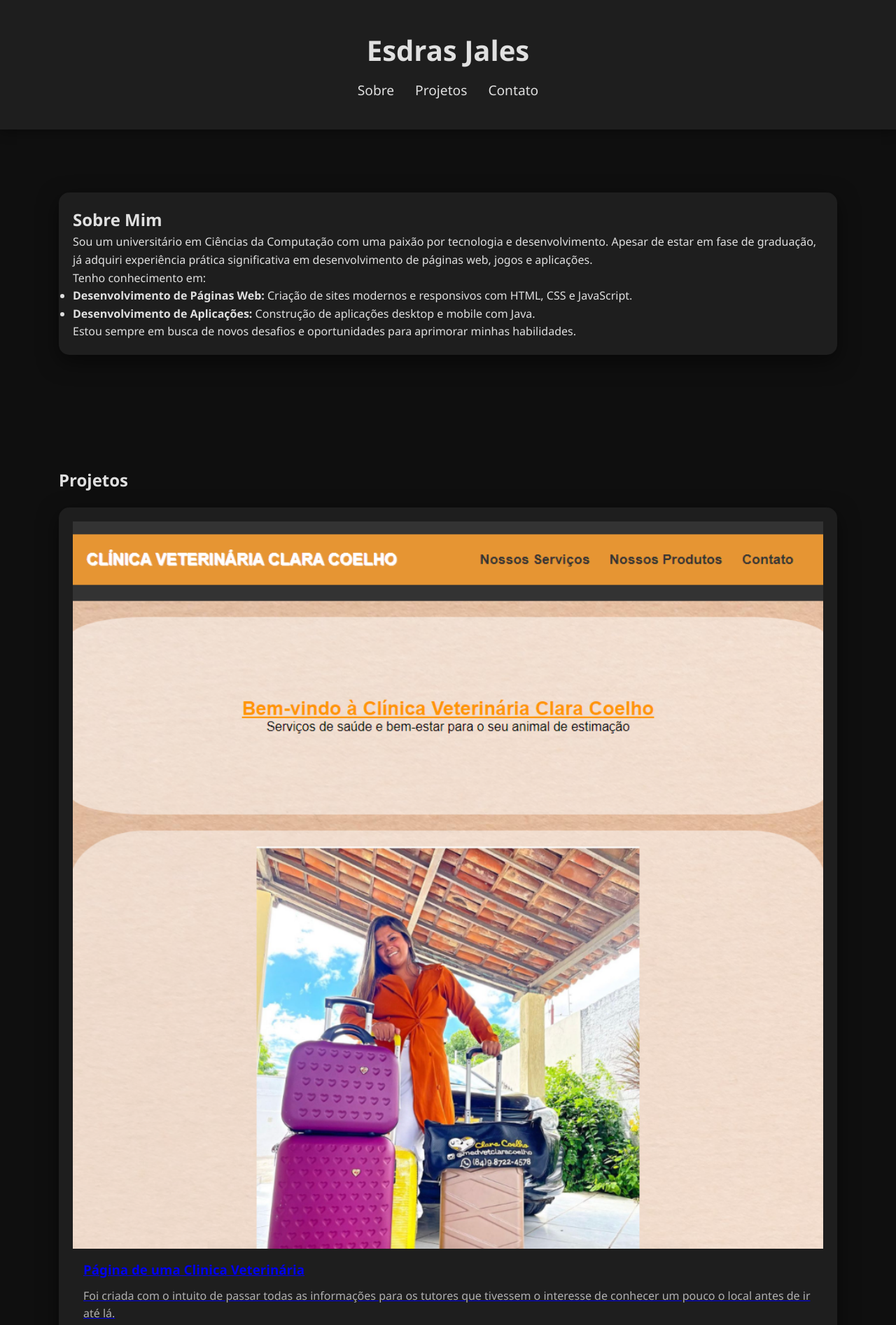
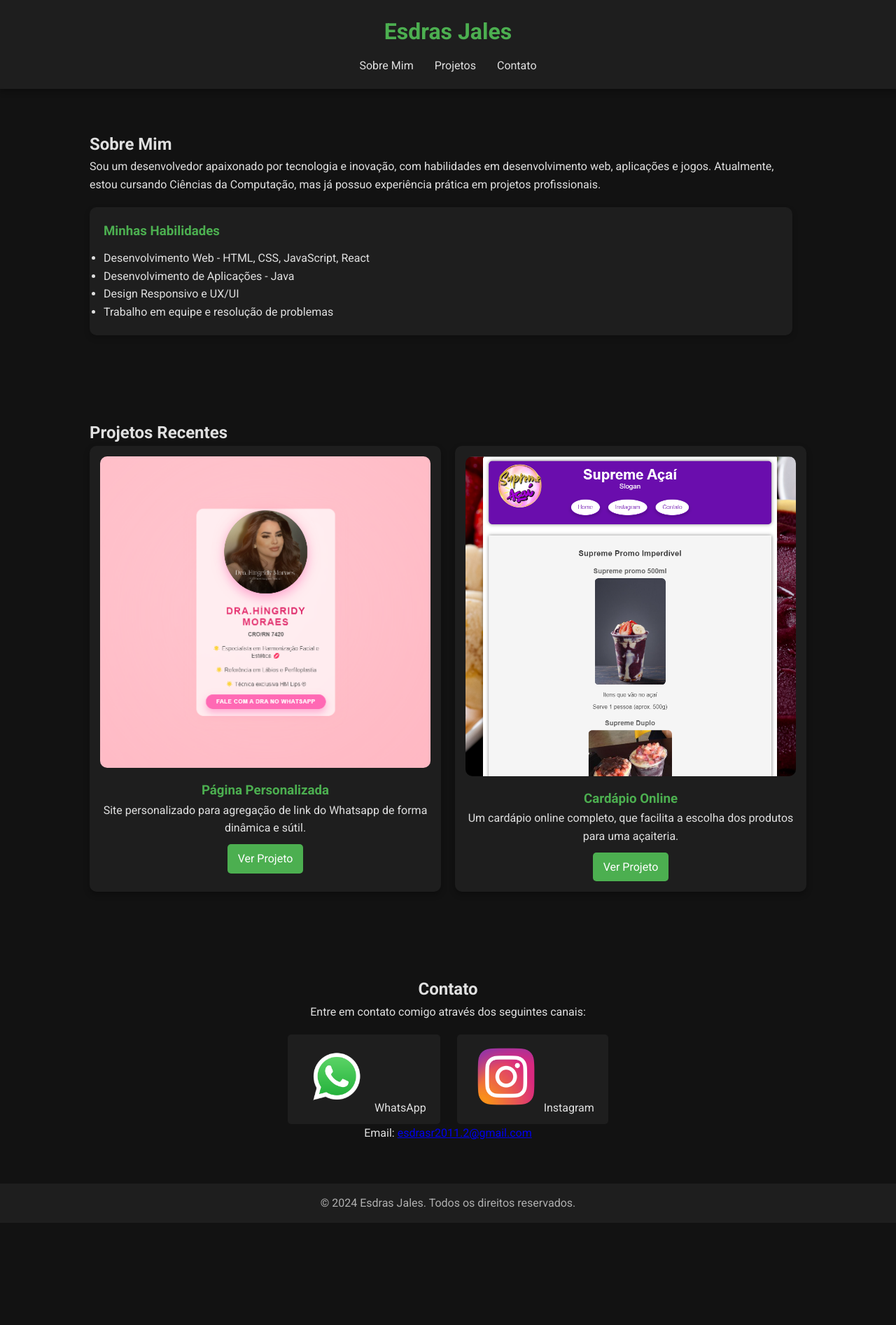
Before and after one commit to DevEsdrass/Portifolio, a plain HTML site: page index.html in a window 1280 px wide. Shown: the top 1893 px of the page at 70% size. After the commit the page ends 1747 px from the top, so only its background shows below. Drawn offline with Linux system fonts and the light colour scheme.

Commit message:
Alterações de estilo

```diff
--- a/index.html
+++ b/index.html
@@ -4,8 +4,9 @@
 <head>
     <meta charset="UTF-8">
     <meta name="viewport" content="width=device-width, initial-scale=1.0">
-    <title>Portfólio Futurista</title>
+    <title>Esdras Jales | Desenvolvedor</title>
     <link rel="stylesheet" href="styles.css">
+    <link href="https://fonts.googleapis.com/css2?family=Roboto:wght@300;400;700&display=swap" rel="stylesheet">
 </head>
 
 <body>
@@ -15,7 +16,7 @@
             <h1>Esdras Jales</h1>
             <nav>
                 <ul>
-                    <li><a href="#about">Sobre</a></li>
+                    <li><a href="#about">Sobre Mim</a></li>
                     <li><a href="#projects">Projetos</a></li>
                     <li><a href="#contact">Contato</a></li>
                 </ul>
@@ -26,19 +27,18 @@
     <!-- Seção Sobre Mim -->
     <section id="about">
         <div class="container">
-            <div class="card">
+            <div class="about-content">
                 <h2>Sobre Mim</h2>
-                <p>Sou um universitário em Ciências da Computação com uma paixão por tecnologia e desenvolvimento.
-                    Apesar de estar em fase de graduação, já adquiri experiência prática significativa em
-                    desenvolvimento de páginas web, jogos e aplicações.</p>
-                <p>Tenho conhecimento em:</p>
+                <p>Sou um desenvolvedor apaixonado por tecnologia e inovação, com habilidades em desenvolvimento web, aplicações e jogos. Atualmente, estou cursando Ciências da Computação, mas já possuo experiência prática em projetos profissionais.</p>
+                <div class="skills">
+                    <h3>Minhas Habilidades</h3>
                     <ul>
-                    <li><strong>Desenvolvimento de Páginas Web:</strong> Criação de sites modernos e responsivos com
-                        HTML, CSS e JavaScript.</li>
-                    <li><strong>Desenvolvimento de Aplicações:</strong> Construção de aplicações desktop e mobile com
-                        Java.</li>
+                        <li>Desenvolvimento Web - HTML, CSS, JavaScript, React</li>
+                        <li>Desenvolvimento de Aplicações - Java</li>
+                        <li>Design Responsivo e UX/UI</li>
+                        <li>Trabalho em equipe e resolução de problemas</li>
                     </ul>
-                <p>Estou sempre em busca de novos desafios e oportunidades para aprimorar minhas habilidades.</p>
+                </div>
             </div>
         </div>
     </section>
@@ -46,26 +46,25 @@
     <!-- Seção Projetos -->
     <section id="projects">
         <div class="container">
-            <h2>Projetos</h2>
+            <h2>Projetos Recentes</h2>
+            <div class="projects-grid">
                 <div class="project-card">
-                <a href="https://devesdrass.github.io/pagina-clinica2/" target="_blank">
-                    <img src="src/clinica.png" alt="Projeto 1">
-                    <div class="project-info">
-                        <h3>Página de uma Clinica Veterinária</h3>
-                        <p>Foi criada com o intuito de passar todas as informações para os tutores que tivessem o
-                            interesse de conhecer um pouco o local antes de ir até lá.</p>
+                    <img src="src/Captura de tela 2024-09-28 122151.png" alt="Projeto 1">
+                    <div class="project-details">
+                        <h3>Página Personalizada</h3>
+                        <p>Site personalizado para agregação de link do Whatsapp de forma dinâmica e sútil.</p>
+                        <a href="https://devesdrass.github.io/Whatsapp-Hingridy/" target="_blank">Ver Projeto</a>
                     </div>
-                </a>
                 </div>
                 <div class="project-card">
-                <a href="https://devesdrass.github.io/SupremeAcai/" target="_blank">
                     <img src="src/image.png" alt="Projeto 2">
-                    <div class="project-info">
+                    <div class="project-details">
                         <h3>Cardápio Online</h3>
-                        <p>Cardápio de uma açaiteria que consiste em toda as necessidades que o cliente vai precisar
-                            para concluir a compra.</p>
+                        <p>Um cardápio online completo, que facilita a escolha dos produtos para uma açaiteria.</p>
+                        <a href="https://devesdrass.github.io/SupremeAcai/" target="_blank">Ver Projeto</a>
                     </div>
-                </a>
+                </div>
+                <!-- Adicione mais projetos conforme necessário -->
             </div>
         </div>
     </section>
@@ -75,25 +74,27 @@
         <div class="container">
             <h2>Contato</h2>
             <p>Entre em contato comigo através dos seguintes canais:</p>
+            <div class="contact-links">
                 <a href="https://wa.me/5584991847301" target="_blank" class="contact-link">
-                <img src="src/79dc31280371b8ffbe56ec656418e122.png" alt="WhatsApp">
-                <span>WhatsApp</span>
+                    <img src="src/79dc31280371b8ffbe56ec656418e122.png" alt="WhatsApp" width="100px"> WhatsApp
                 </a>
                 <a href="https://instagram.com/esdrasjales" target="_blank" class="contact-link">
-                <img src="src/pngtree-instagram-icon-instagram-logo-png-image_3584852.png" alt="Instagram">
-                <span>Instagram</span>
+                    <img src="src/pngtree-instagram-icon-instagram-logo-png-image_3584852.png" alt="Instagram" width="100px"> Instagram
                 </a>
-            <p>Ou envie um e-mail para: <a href="mailto:esdrasr2011.2@gmail.com">esdrasr2011.2@gmail.com</a></p>
+                <p>Email: <a href="mailto:esdrasr2011.2@gmail.com">esdrasr2011.2@gmail.com</a></p>
+            </div>
         </div>
     </section>
 
     <!-- Rodapé -->
     <footer>
         <div class="container">
-            <p>&copy; Esdras Jales. Todos os direitos reservados.</p>
+            <p>&copy; 2024 Esdras Jales. Todos os direitos reservados.</p>
         </div>
     </footer>
 
+    <!-- Botão "Voltar ao Topo" -->
+    <a href="#" id="back-to-top">↑</a>
 </body>
 
 </html>
--- a/styles.css
+++ b/styles.css
@@ -6,36 +6,37 @@
 }
 
 body {
-    font-family: 'Segoe UI', Tahoma, Geneva, Verdana, sans-serif;
+    font-family: 'Roboto', sans-serif;
+    background: #121212;
+    color: #e0e0e0;
     line-height: 1.6;
-    background: #0f0f0f;
-    color: #e0e0e0;
 }
 
 .container {
-    width: 90%;
+    width: 80%;
     margin: 0 auto;
-    padding: 20px;
 }
 
 header {
     background: #1e1e1e;
-    color: #e0e0e0;
     padding: 20px 0;
-    position: relative;
-    box-shadow: 0 5px 15px rgba(0,0,0,0.3);
+    box-shadow: 0 4px 8px rgba(0, 0, 0, 0.3);
+    position: sticky;
+    top: 0;
+    z-index: 100;
 }
 
 header h1 {
-    font-size: 2.5em;
     text-align: center;
-    margin-bottom: 10px;
+    font-weight: 700;
+    color: #4CAF50;
 }
 
 nav ul {
     display: flex;
     justify-content: center;
     list-style: none;
+    margin-top: 10px;
 }
 
 nav ul li {
@@ -45,124 +46,135 @@ nav ul li {
 nav ul li a {
     color: #e0e0e0;
     text-decoration: none;
-    font-size: 1.2em;
-    position: relative;
-    padding-bottom: 5px;
+    font-weight: 500;
+    transition: color 0.3s;
 }
 
-nav ul li a::after {
-    content: "";
-    display: block;
-    height: 3px;
-    background: #4CAF50;
-    position: absolute;
-    left: 0;
-    bottom: 0;
-    width: 0;
-    transition: width 0.3s;
-}
-
-nav ul li a:hover::after {
-    width: 100%;
+nav ul li a:hover {
+    color: #4CAF50;
 }
 
 section {
-    padding: 50px 0;
+    padding: 60px 0;
 }
 
-.card, .project-card {
-    background: #1e1e1e;
-    border-radius: 15px;
-    box-shadow: 0 10px 30px rgba(0,0,0,0.5);
-    padding: 20px;
-    margin: 20px 0;
-    transform: perspective(1000px) rotateX(0deg);
-    transition: transform 0.5s;
+#about {
+    display: flex;
+    justify-content: space-between;
+    align-items: center;
+    flex-wrap: wrap;
 }
 
-.card:hover, .project-card:hover {
-    transform: perspective(1000px) rotateX(-10deg);
+.about-content {
+    flex: 1;
+    margin-right: 20px;
+}
+
+.skills {
+    background: #1e1e1e;
+    padding: 20px;
+    border-radius: 10px;
+    margin-top: 20px;
+    box-shadow: 0 4px 8px rgba(0, 0, 0, 0.2);
+}
+
+.skills h3 {
+    color: #4CAF50;
+    margin-bottom: 10px;
+}
+
+#projects .projects-grid {
+    display: grid;
+    grid-template-columns: repeat(auto-fit, minmax(300px, 1fr));
+    gap: 20px;
 }
 
 .project-card {
     background: #1e1e1e;
-    border-radius: 15px;
-    box-shadow: 0 10px 30px rgba(0,0,0,0.5);
-    margin: 20px 0;
-    overflow: hidden;
+    padding: 15px;
+    border-radius: 10px;
+    box-shadow: 0 4px 8px rgba(0, 0, 0, 0.3);
     transition: transform 0.3s;
+}
+
+.project-card:hover {
+    transform: translateY(-5px);
 }
 
 .project-card img {
     width: 100%;
-    height: auto;
-    display: block;
-    transition: transform 0.3s;
-}
-
-.project-card:hover img {
-    transform: scale(1.1);
-}
-
-.project-card .project-info {
-    padding: 15px;
-}
-
-.project-card h3 {
+    border-radius: 10px;
     margin-bottom: 10px;
 }
 
-.project-card p {
+.project-details {
+    text-align: center;
+}
+
+.project-details h3 {
+    color: #4CAF50;
+}
+
+.project-details a {
+    display: inline-block;
+    margin-top: 10px;
+    padding: 8px 15px;
+    background: #4CAF50;
+    color: #fff;
+    border-radius: 5px;
+    text-decoration: none;
+    transition: background 0.3s;
+}
+
+.project-details a:hover {
+    background: #388E3C;
+}
+
+#contact {
+    text-align: center;
+}
+
+.contact-links {
+    margin-top: 20px;
+}
+
+.contact-link {
+    display: inline-block;
+    margin: 0 10px;
+    text-decoration: none;
+    color: #e0e0e0;
+    background: #1e1e1e;
+    padding: 10px 20px;
+    border-radius: 5px;
+    transition: background 0.3s, color 0.3s;
+}
+
+.contact-link:hover {
+    background: #4CAF50;
+    color: #fff;
+}
+
+footer {
+    background: #1e1e1e;
+    padding: 15px 0;
+    text-align: center;
     color: #b0b0b0;
 }
 
-/* Estilo da Seção de Contato */
-/* Estilo da Seção de Contato */
-#contact {
+#back-to-top {
+    position: fixed;
+    bottom: 20px;
+    right: 20px;
+    background: #4CAF50;
+    color: #fff;
+    padding: 10px;
+    border-radius: 50%;
     text-align: center;
-    margin-top: 50px;
+    text-decoration: none;
+    display: none;
+    transition: background 0.3s;
 }
 
-.contact-link {
-    display: inline-flex;
-    align-items: center;
-    text-decoration: none;
-    color: #ffffff;
-    font-size: 1.2em;
-    margin: 15px;
-    transition: color 0.3s ease;
+#back-to-top:hover {
+    background: #388E3C;
 }
-
-.contact-link img {
-    width: 40px;
-    height: 40px;
-    margin-right: 10px;
-    transition: transform 0.3s ease;
-}
-
-.contact-link:hover img {
-    transform: scale(1.1);
-}
-
-.contact-link:hover {
-    color: #4CAF50; /* Efeito ao passar o mouse, muda a cor do texto */
-}
-
-#contact a {
-    margin: 0 20px;
-}
-
-#contact p {
-    margin-top: 20px;
-}
-
-
-
-footer {
-    background: #1e1e1e;
-    color: #e0e0e0;
-    text-align: center;
-    padding: 20px 0;
-    position: relative;
-    box-shadow: 0 -5px 15px rgba(0,0,0,0.3);
-}
```
Also changed, not shown: src/Captura de tela 2024-09-28 122151.png (added), src/Imagem do WhatsApp de 2024-09-28 à(s) 12.14.42_915059b6.jpg (added), src/clinica.png (deleted). Lines whose indentation alone changed are shown as unchanged.
